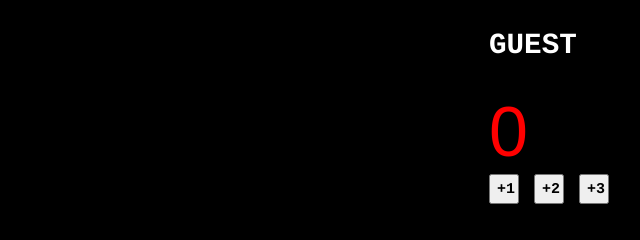
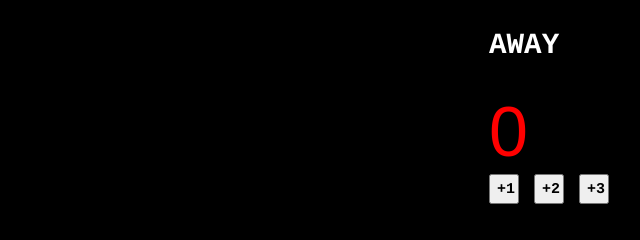
Before and after one commit to sashanksgdl/basketballscoreboard, a website built with Vite: page index.html in a window 1280 px wide. Shown: the full height of the page, 411-1051 px from the left. Built offline with nearby package versions, Linux system fonts and the light colour scheme.

Commit message:
UPDATED SCORE HEADER
FROM GUEST TO AWAY.

```diff
--- a/index.html
+++ b/index.html
@@ -14,7 +14,7 @@
 
             </div>
             <div>
-                <h3 style = "color: white;">GUEST</h3>
+                <h3 style = "color: white;">AWAY</h3>
                      <div id ="guest_team_score" style="color:red;">0</div>
 
                         <button id = "+1" onclick = "addOneG()">+1</button>
```
